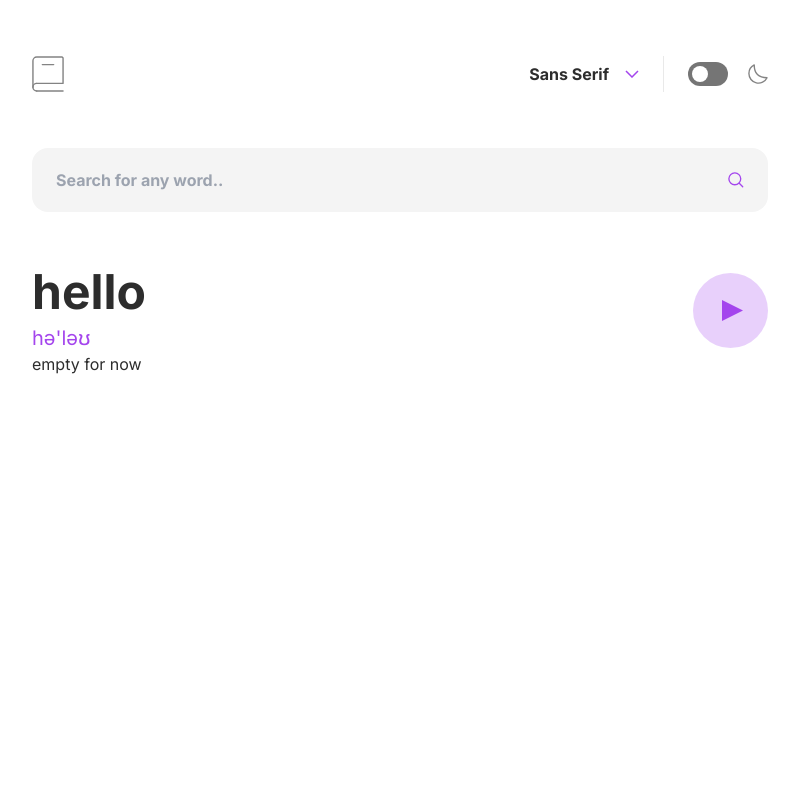
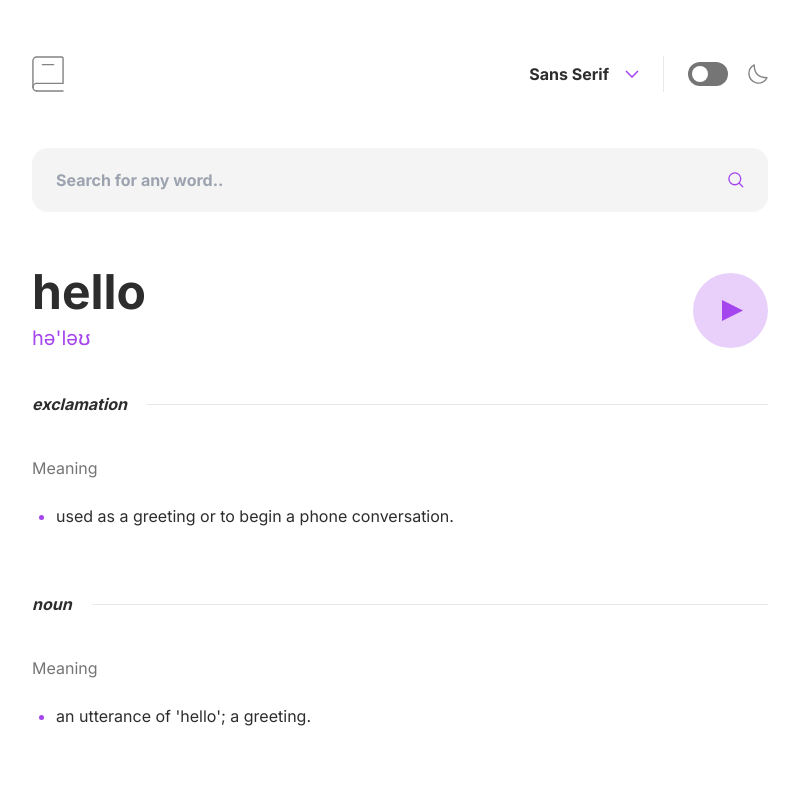
Before and after one commit to dserranog1/dictionary-web-app, a React (Vite) app: page / in a window 1280 px wide. Shown: the top 796 px of the page, without its empty margins (240-1039 px from the left). Built offline with nearby package versions, Linux system fonts and the light colour scheme.

Commit message:
feat: add speech type and meaning for eaching one

```diff
--- a/src/App.tsx
+++ b/src/App.tsx
@@ -24,7 +24,7 @@ const App = () => {
   return (
     <div
       className={classNames(
-        "h-screen w-screen",
+        "h-full",
         themeStyles.background[theme.currentTheme]
       )}
     >
--- /dev/null
+++ b/src/components/MeaningSection.tsx
@@ -0,0 +1,36 @@
+const MeaningSection = ({
+  meaning,
+}: {
+  meaning: {
+    partOfSpeech: string;
+    definitions: [
+      {
+        definition: string;
+        example?: string;
+        synonyms: string[];
+        antonyms: string[];
+      }
+    ];
+  };
+}) => {
+  return (
+    <div>
+      <div className="flex flex-row items-center justify-center gap-5">
+        <span className="text-base font-bold italic">
+          {meaning.partOfSpeech}
+        </span>
+        <div className="h-[1px] w-full bg-white-smoke"></div>
+      </div>
+      <div className="mt-10 mb-6">
+        <span className="text-gray-dark">Meaning</span>
+        <ul className="ml-6 mt-6 list-disc space-y-3.5 marker:text-purple-medium-deep">
+          {meaning.definitions.map((definition) => {
+            return <li key={definition.definition}>{definition.definition}</li>;
+          })}
+        </ul>
+      </div>
+    </div>
+  );
+};
+
+export default MeaningSection;
--- a/src/components/WordFound.tsx
+++ b/src/components/WordFound.tsx
@@ -1,5 +1,6 @@
 import { WordType } from "../types/words";
 import IconPlay from "../assets/icon-play.svg";
+import MeaningSection from "./MeaningSection";
 
 const WordFound = ({
   wordInformation,
@@ -7,7 +8,7 @@ const WordFound = ({
   wordInformation: WordType[number];
 }) => {
   return (
-    <main className="flex w-full flex-col">
+    <main className="flex w-full flex-col gap-10">
       <div className="flex w-full flex-row justify-between">
         <div className="flex flex-col gap-2">
           <h1 className="text-5xl font-bold">{wordInformation.word}</h1>
@@ -19,7 +20,13 @@ const WordFound = ({
           <img src={IconPlay} className="w-[75px]" alt="Play Sound Icon" />
         </button>
       </div>
-      <div>empty for now</div>
+      <div className="flex flex-col gap-10">
+        {wordInformation.meanings.map((meaning) => {
+          return (
+            <MeaningSection meaning={meaning} key={meaning.partOfSpeech} />
+          );
+        })}
+      </div>
     </main>
   );
 };
--- a/src/types/words.ts
+++ b/src/types/words.ts
@@ -17,7 +17,7 @@ export type WordType = [
       definitions: [
         {
           definition: string;
-          example: string;
+          example?: string;
           synonyms: string[];
           antonyms: string[];
         }
```
